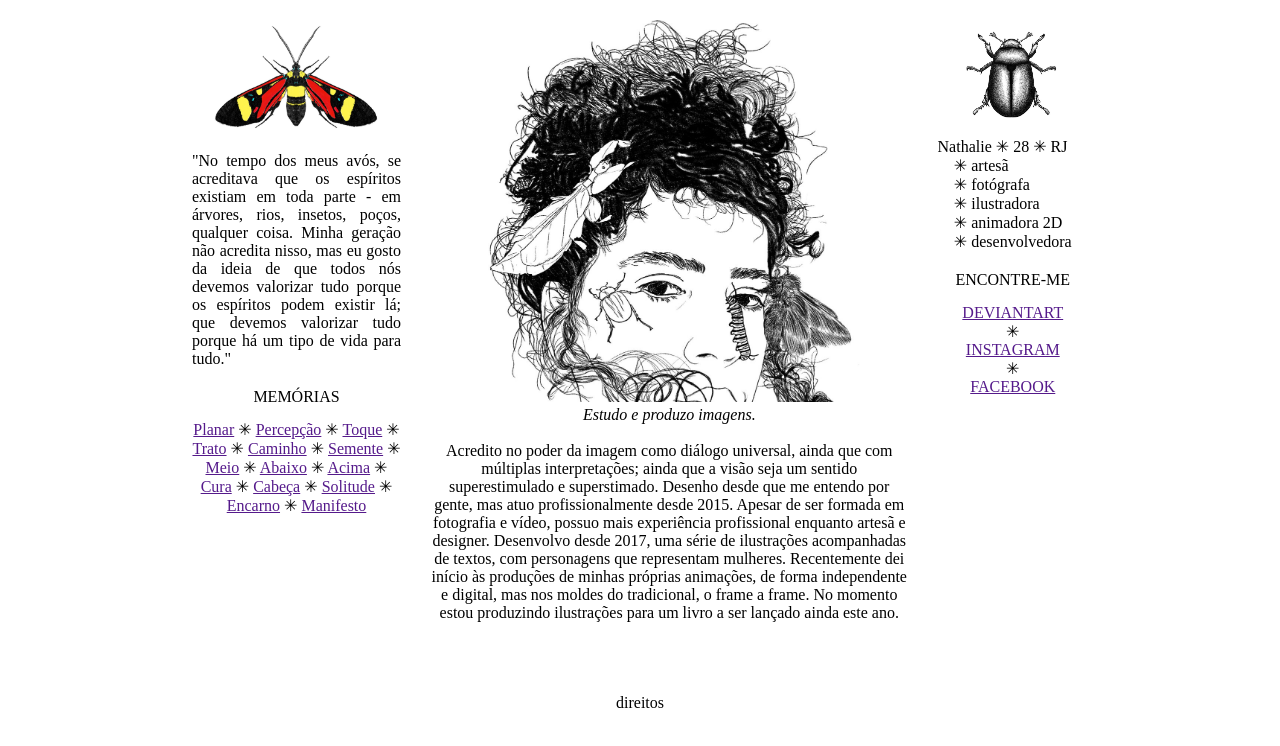
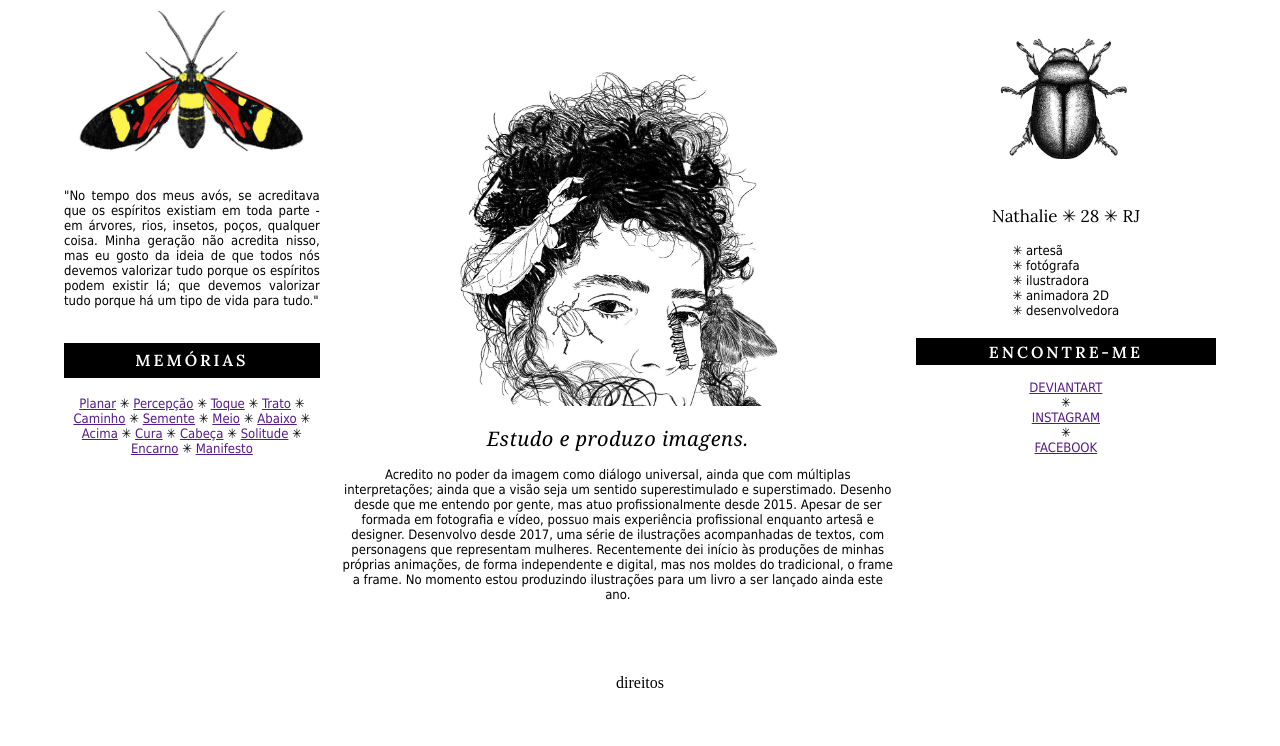
Before and after one commit to uathalie/projeto1, a plain HTML site: page index.html in a window 1280 px wide. Drawn offline with Linux system fonts and the light colour scheme; a script that the page names is missing.

Commit message:
Add files via upload

```diff
--- a/css/style.css
+++ b/css/style.css
@@ -1,23 +1,6 @@
 *{
 	margin: 0;
 	padding: 0;
-}
-
-.cabecalho{
-	height: 47px;
-	width: 70%;
-	background-color: #FFFFFF;
-	display: block;
-	margin-left: auto;
-	margin-right: auto;
-	margin-top: 35px;
-}
-
-.titulo{
-	display: flex;
-	align-items: center;
-	justify-content: center;
-
 }
 
 .conteudo{
@@ -25,55 +8,82 @@
 	flex-direction: row;
 	align-items: flex-start;
 	justify-content: center;
-	width: 70%;
+	width: 90%;
 	margin: 0 auto;
-	margin-top: 20px;
+	margin-top: 2px;
 	margin-bottom: 5px;
 	background-color: #FFFFFF;
 }
 
 .coluna1{
-	width: 25%;
+	width: 23%;
 	background-color: #FFFFFF;
 	float: left;
-	margin-right: 30px;
+	margin-right: 20px;
 	margin-bottom: 20px;
 }
 
 .inseto1{
-	width: 80%;
-	margin-bottom: 10px;
+	width: 90%;
+	margin-bottom: 19px;
 	display: block;
+	margin-left: auto;
 	margin-right: auto;
-	margin-left: auto;
-
 }
 
 .citacao{
 	background-color: #FFFFFF;
 	width: 100%;
-	margin-bottom: 20px;
+	margin-bottom: 35px;
 	text-align: justify;
 	display: block;
+	font-family: 'Tahoma', sans-serif;
+	font-size: 13px;
 }
 
 .titulolink{
-	background-color: #FFFFFF;
+	background-color: #000000;
+	color: #FFFFFF;
+	height: 35px;
 	text-align: center;
-	margin-bottom: 14px;
+	display: flex;
+	justify-content: center;
+	align-items: center;
+	margin-bottom: 18px;
+	font-family: 'Lora', serif;
+	font-weight: 600;
+	letter-spacing: 3px;
 }
 
 .linkblog{
 	background-color: #FFFFFF;
 	display: row;
 	text-align: center;
+	font-family: 'Tahoma', sans-serif;
+	font-size: 13px;
 }
 
 .principal{
-	width: 57%;
+	width: 50%;
 	background-color: #FFFFFF;
 	float: left;
 	margin-bottom: 20px;
+	margin-top: 50px;
+}
+
+.kbca{
+	width: 60%;
+	background-color: #FFFFFF;
+	display: block;
+	margin-left: auto;
+	margin-right: auto;
+	margin-top: 20px;
+}
+
+#destaque{
+	font-family: 'Georgia', serif;
+	font-size: 20px;
+	letter-spacing: 0.5px;
 }
 
 .boas{
@@ -81,28 +91,37 @@
 	text-align: center;
 	display: block;
 	margin-bottom: 30px;
+	font-family: 'Tahoma', sans-serif;
+	font-size: 13px;
+	margin-top: 15px;
 }
 
-.kbca{
-	width: 80%;
+
+.coluna2{
+	height: 500px;
+	width: 27%;
+	background-color: #FFFFFF;
+	float: right;
+	margin-left: 20px;
+	margin-bottom: 20px;
+}
+
+.inseto2{
+	width: 53%;
 	background-color: #FFFFFF;
 	display: block;
 	margin-left: auto;
 	margin-right: auto;
+	margin-bottom: 20px;
+	margin-top: 20px;
 }
 
-.coluna2{
-	height: 500px;
-	width: 18%;
-	background-color: #FFFFFF;
-	float: right;
-	margin-left: 30px;
-	margin-bottom: 20px;
-}
-
-.sobre{
+.infos{
 	width: 100%;
 	text-align: center;
+	font-family: 'Lora', serif;
+	font-size: 17px;
+	margin-bottom: 16px;
 }
 
 .txtsobre{
@@ -111,12 +130,23 @@
 	text-align: justify;
 	display: flex;
 	justify-content: center;
+	font-family: 'Tahoma', sans-serif;
+	font-size: 13px;
 }
 
 .titlinkex{
+	height: 27px;
+	background-color: #000000;
+	color: #FFFFFF;
 	text-align: center;
 	margin-top: 10px;
 	margin-bottom: 15px;
+	display: flex;
+	align-items: center;
+	justify-content: center;
+	font-family: 'Lora', serif;
+	font-weight: 600;
+	letter-spacing: 3px;
 }
 
 .linkex{
@@ -127,19 +157,13 @@
 	flex-direction: column;
 	align-items: center;
 	justify-content: center;
-}
-
-.inseto2{
-	width: 75%;
-	background-color: #FFFFFF;
-	display: block;
-	margin-left: auto;
-	margin-right: auto;
+	font-family: 'Tahoma', serif;
+	font-size: 13px;
 }
 
 .rodape{
 	height: 35px;
-	width: 70%;
+	width: 90%;
 	background-color: #FFFFFF;
 	clear: both;
 	margin: 0 auto;
```
